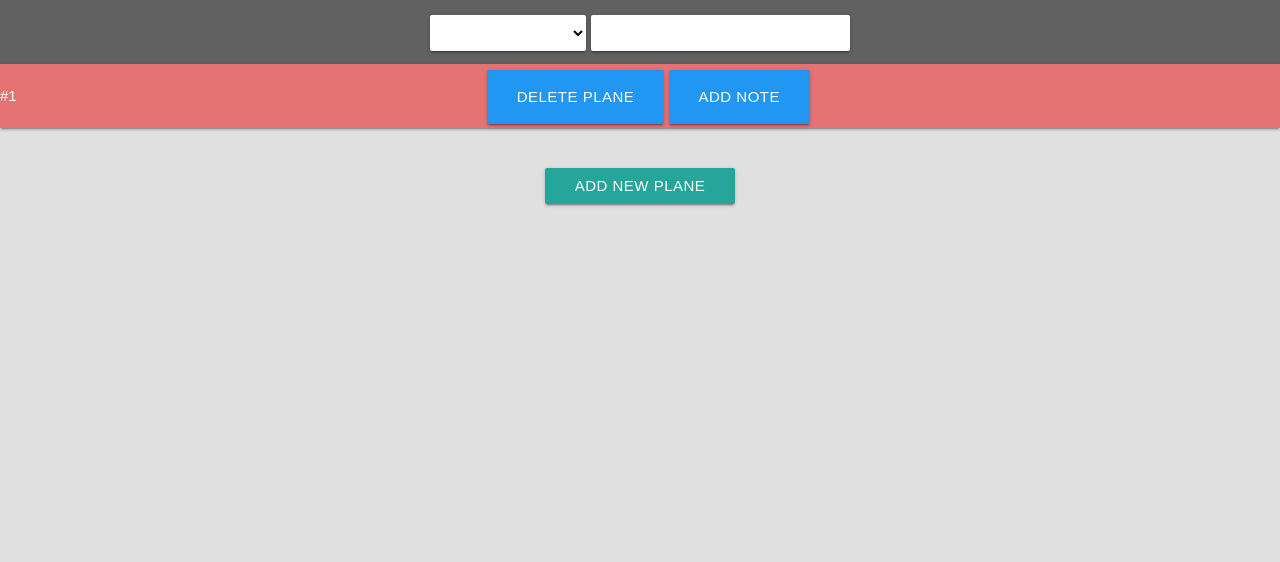
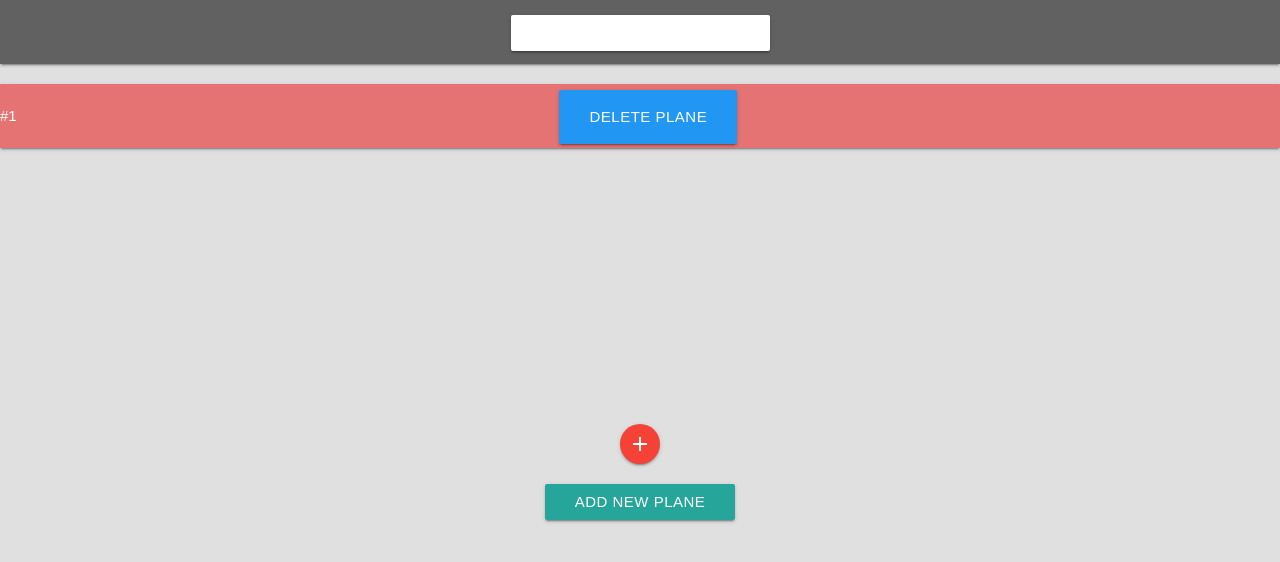
Before and after one commit to vladyslavnes/ngPlaneograph, a plain HTML site: page planeograph/index.html in a window 1280 px wide. Drawn offline with nearby package versions, Linux system fonts and the light colour scheme.

Commit message:
Update index.html

```diff
--- a/planeograph/index.html
+++ b/planeograph/index.html
@@ -9,18 +9,18 @@
 	<link rel="stylesheet" href="css/style.css">
  	<link rel="stylesheet" href="css/materialize.css">
 </head>
-<body class="grey lighten-2" stylea="padding: 0 7%;">
+<body class="grey lighten-2">
 	<div class="" ng-controller="PlaneographCtrl">
 
 		<!-- Search  -->
-		<nav class="grey darken-2 white-text hiden">
-			<select class="btn white black-text" ng-model="restrict" ng-init="restrict = '$';">
-				<option ng-value="$">all</option>
-				<option ng-value="title">title</option>
-				<option ng-value="content">content</option>
-				<option ng-value="tags">tags</option>
+		<nav class="row grey darken-2 white-text">
+			<select class="btn white black-text hide" ng-model="restrict" ng-init="restrict = '$';">
+				<option value="$">all</option>
+				<option value="title">title</option>
+				<option value="content">content</option>
+				<option value="tags">tags</option>
 			</select>
-			<input class="btn white black-text" ng-model="search.restrict">
+			<input class="btn white black-text" ng-model="search">
 		</nav>
 
 		<!-- Plane -->
@@ -31,10 +31,11 @@
 			<header class="row">
 				<nav class="red lighten-2">
 					<span class="left">#{{planeID+1}}</span>
+
 					<!-- Buttons -->
 
 					<button class="btn-large blue" ng-click="deletePlane($index)">delete plane</button>
-					<button class="btn-large blue" ng-click="addNtt($index,'note')">add note</button>
+					<!-- <button class="btn-large blue" ng-click="addNtt($index,'note')">add note</button> -->
 				</nav>
 			</header>
 
@@ -77,6 +78,7 @@
 
 			</div>
 
+			<button class="btn-floating red" style="margin-top: 20%;" ng-click="addNtt($index,'note')"><i class="material-icons">add</i></button>
 		</section>
 			<button class="btn" ng-click="addPlane()">Add new plane</button>
 
```
